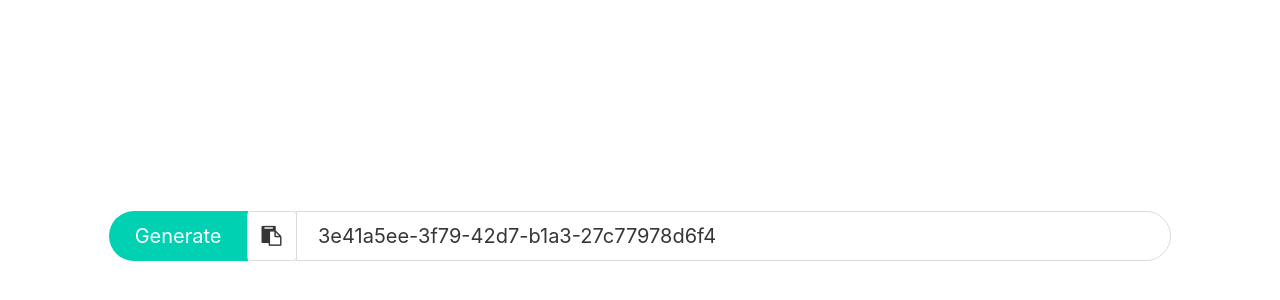
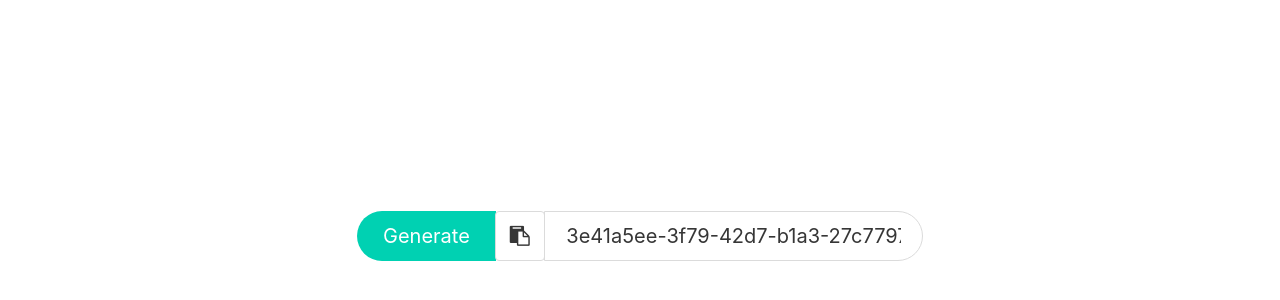
Before and after one commit to VisualBean/GUID, a plain HTML site: page index.html in a window 1280 px wide. Shown: the part 152-452 px from the top of the page. Drawn offline with nearby package versions, Linux system fonts and the light colour scheme.

Commit message:
Update index.html

```diff
--- a/index.html
+++ b/index.html
@@ -17,7 +17,7 @@
 <body>
 
   <div class="columns is-centered ">
-  <div style="min-width:590px;" class="column is-10 is-vertical-centered">
+  <div style="min-width:590px;" class="column is-5 is-vertical-centered">
     <div class="field has-addons" >
       <button id="generateButton" class="control button is-medium is-primary is-rounded">
         Generate
```
